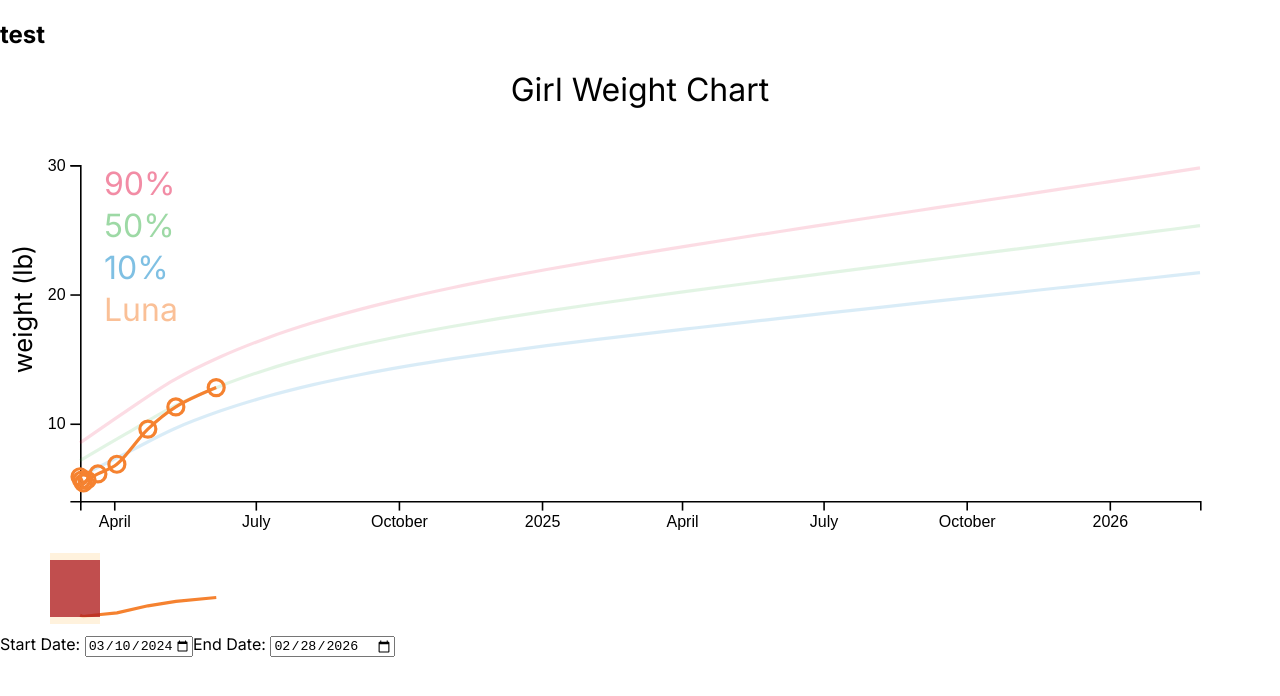
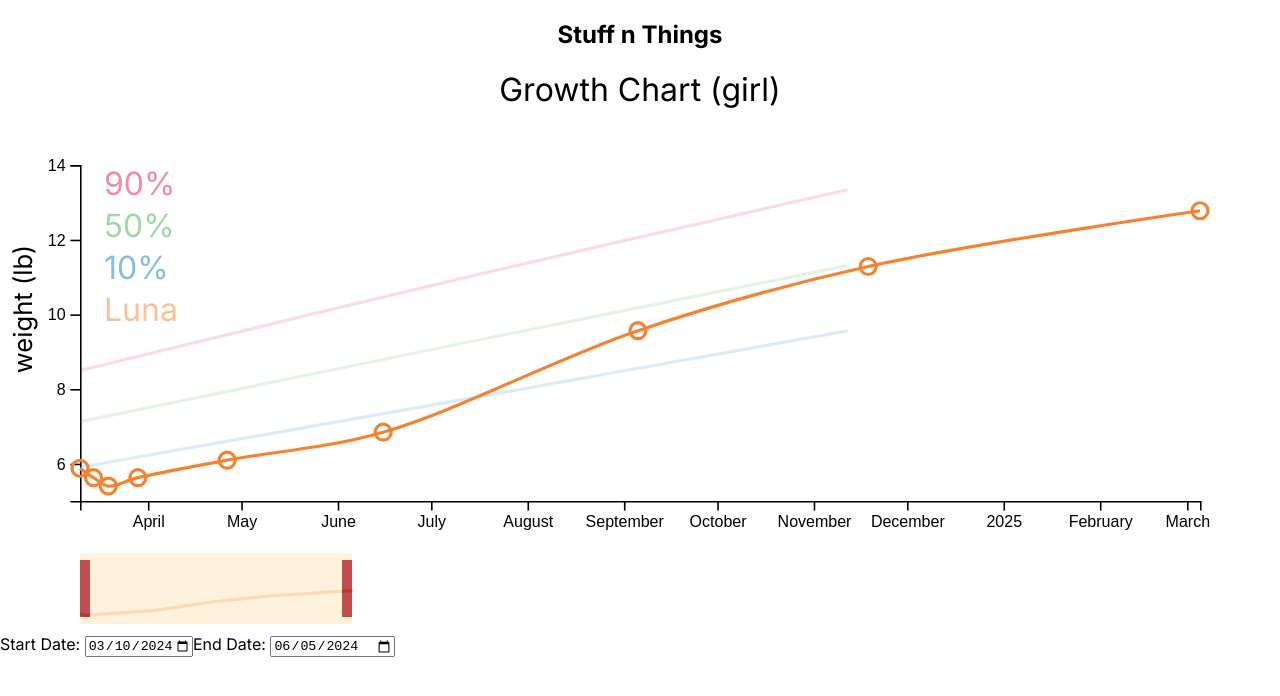
Before and after one commit to Rafatpanah/babytrack, a Next.js app: page / in a window 1280 px wide. Shown: the top 696 px of the page. Built offline with nearby package versions, Linux system fonts and the light colour scheme.

Commit message:
Graph hydration
Fix the issue on first view, how to set the slider widths. Just hid everything until the browser width is known.

```diff
--- a/components/multiline_graph_with_nav.tsx
+++ b/components/multiline_graph_with_nav.tsx
@@ -117,11 +117,34 @@ export default function MultiLineGraphWithBars(
       axisRangeAllData.map((point) => point.y).flat()
     ) as d3LinePoint,
   };
+
+  const allDataNoRef: d3Line[] = lineGraphData.data.map((currMetric, index) =>
+    currMetric.filter((curve) => lineGraphData.isRefLine[index] === false)
+  );
+
+  const axisRangeAllDataNoRef: d3LineRange[] = allDataNoRef.map(
+    (currMetric) => ({
+      x: d3.extent(currMetric.map((point) => point[0])) as d3LinePoint,
+      y: d3.extent(currMetric.map((point) => point[1])) as d3LinePoint,
+    })
+  );
+
+  const axisRangeAllDataFlatNoRef: d3LineRange = {
+    x: d3.extent(
+      axisRangeAllDataNoRef.map((point) => point.x).flat()
+    ) as d3LinePoint,
+    y: d3.extent(
+      axisRangeAllDataNoRef.map((point) => point.y).flat()
+    ) as d3LinePoint,
+  };
+
   const dateRangeRef = useRef({
-    start: axisRangeAllDataFlat.x[0],
-    end: axisRangeAllDataFlat.x[1],
+    start: axisRangeAllDataFlatNoRef.x[0],
+    end: axisRangeAllDataFlatNoRef.x[1],
     startPercent: 0.0,
-    endPercent: 1.0,
+    endPercent:
+      (axisRangeAllDataFlatNoRef.x[1] - axisRangeAllDataFlatNoRef.x[0]) /
+      (axisRangeAllDataFlat.x[1] - axisRangeAllDataFlat.x[0]),
   });
 
   const axisRangeFiltered: d3LineRange[] = dataRef.current.map(
@@ -281,7 +304,7 @@ export default function MultiLineGraphWithBars(
     // start: min,
     // width: totalWidth,
     start: 50,
-    width: 50,
+    width: 0,
   }));
   const sliderRef = useRef({
     start: sliderState.start,
@@ -507,8 +530,22 @@ export default function MultiLineGraphWithBars(
     });
   });
 
+  useEffect(() => {
+    setSliderState(() => ({
+      start: dateRangeRef.current.startPercent * totalWidth + min,
+      width:
+        (dateRangeRef.current.endPercent - dateRangeRef.current.startPercent) *
+        totalWidth,
+    }));
+  }, [totalWidth]);
+
   return (
-    <div>
+    <div
+      css={css`
+        position: relative;
+        opacity: ${sliderState.width === 0 ? 0 : 1};
+      `}
+    >
       <svg
         ref={svgRef}
         width="100%"
@@ -765,6 +802,7 @@ export default function MultiLineGraphWithBars(
           <nav
             css={css`
               position: relative;
+              /* opacity: ${sliderState.width === 0 ? 0 : 1}; */
             `}
           >
             <svg
@@ -803,7 +841,7 @@ export default function MultiLineGraphWithBars(
                 & > span {
                   display: block;
                   background-color: firebrick;
-                  width: 2vw;
+                  width: min(1.5vw, 10px);
                   height: 80%;
                   position: absolute;
                   top: 0;
@@ -899,7 +937,6 @@ export default function MultiLineGraphWithBars(
                   1
                 );
                 setSliderState((state) => ({
-                  ...state,
                   start: startPercent * totalWidth + min,
                   width: (endPercent - startPercent) * totalWidth,
                 }));
@@ -932,7 +969,6 @@ export default function MultiLineGraphWithBars(
                   1
                 );
                 setSliderState((state) => ({
-                  ...state,
                   start: startPercent * totalWidth + min,
                   width: (endPercent - startPercent) * totalWidth,
                 }));
--- a/src/app/page.tsx
+++ b/src/app/page.tsx
@@ -13,7 +13,7 @@ import {
 } from "../../components/types";
 
 export default function Home() {
-  const girl_weight =
+  const girlWeight =
     // Month	L	M	S	2nd (2.3rd)	5th	10th	25th	50th	75th	90th	95th	98th (97.7th)
     // https://www.cdc.gov/growthcharts/who_charts.htm
     // P10 = 6
@@ -203,26 +203,27 @@ export default function Home() {
 
   const oneMonth = 30 * 24 * 60 * 60 * 1000;
   const kgToLb = 2.20462;
-  const dates = girl_weight.map((row) => row[0] * oneMonth);
+  const dates = girlWeight.map((row) => row[0] * oneMonth);
+  const girlWeightFiltered = girlWeight.filter((row) => row[0] <= 12);
 
-  const weight10 = girl_weight.map(
+  const weight10 = girlWeightFiltered.map(
     (row) => [row[0] * oneMonth + birthTime, row[6] * kgToLb] as d3LinePoint
   );
-  const weight50 = girl_weight.map(
+  const weight50 = girlWeightFiltered.map(
     (row) => [row[0] * oneMonth + birthTime, row[8] * kgToLb] as d3LinePoint
   );
-  const weight90 = girl_weight.map(
+  const weight90 = girlWeightFiltered.map(
     (row) => [row[0] * oneMonth + birthTime, row[10] * kgToLb] as d3LinePoint
   );
 
   return (
     <main>
       <h2
-      // css={css`
-      //   font-size: min(160px, 10vw);
-      // `}
+        css={css`
+          text-align: center;
+        `}
       >
-        test
+        Stuff n Things
       </h2>
       <div>
         <MultiLineGraph
@@ -230,7 +231,7 @@ export default function Home() {
             margin: { left: 50, right: 50, top: 60, bottom: 30 },
             totalWidth: 800,
             totalHeight: 300,
-            title: "Girl Weight Chart",
+            title: "Growth Chart (girl)",
             y1AxisTitle: "weight (lb)",
             data: [weight90, weight50, weight10, LunaWeight],
             lineLabel: ["90%", "50%", "10%", "Luna"],
```
